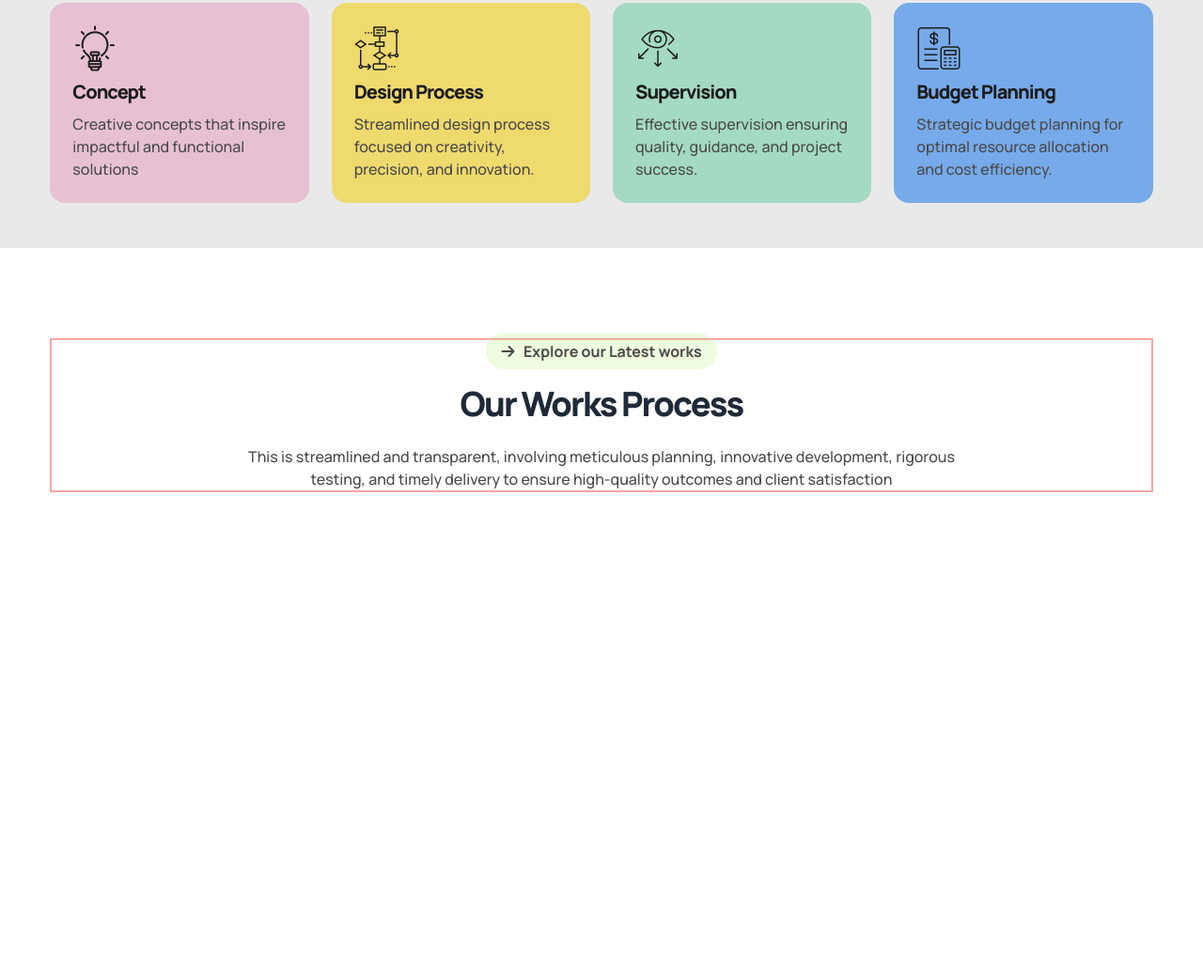
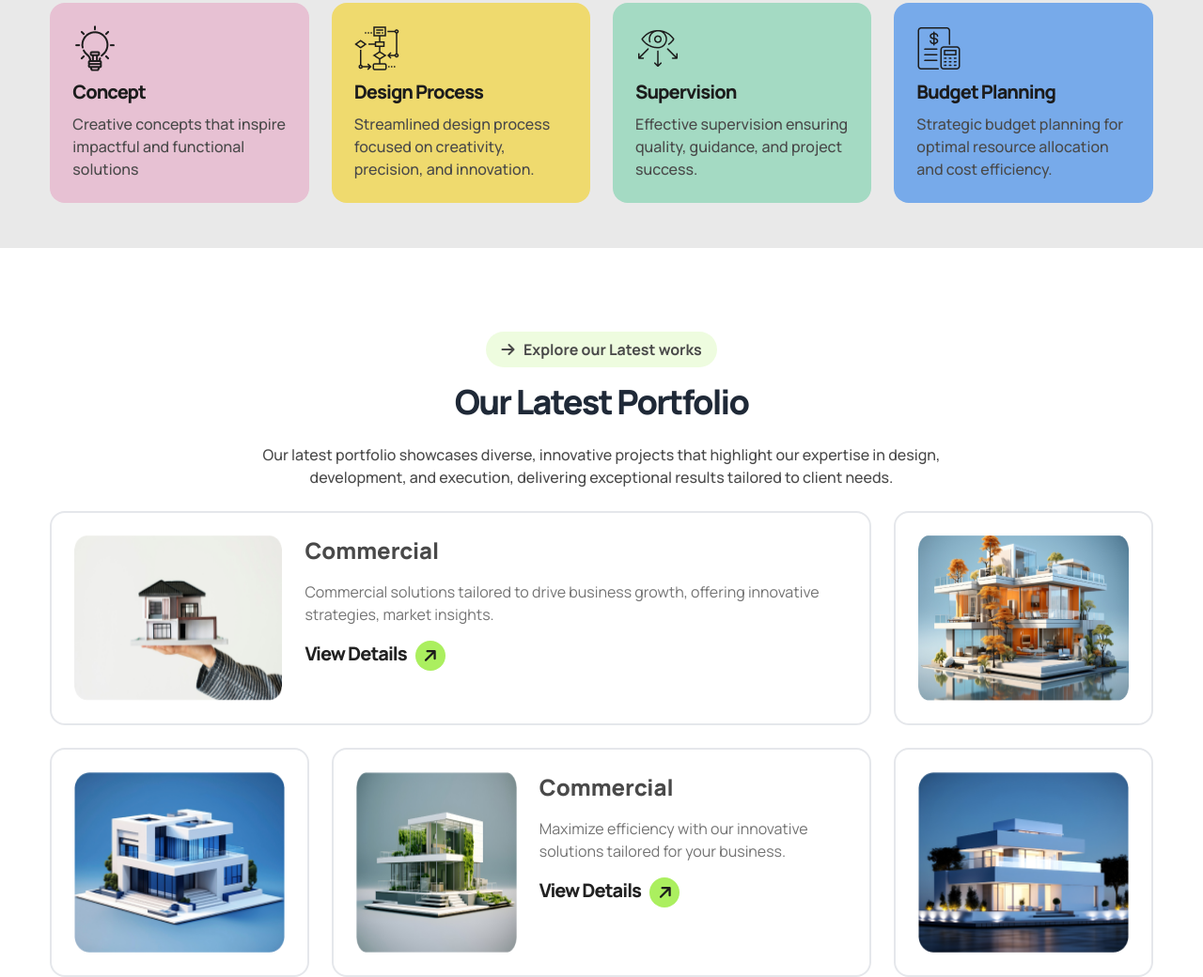
Before and after one commit to sumonDev9/batch-10-assignment3, a plain HTML site: page index.html in a window 1280 px wide. Shown: the part 2024-3064 px from the top of the page at 94% size. Before the commit the page ends 2548 px from the top, so only its background shows below. Drawn offline with nearby package versions, Linux system fonts and the light colour scheme.

Commit message:
added Our Latest Portfolio style section

```diff
--- a/index.html
+++ b/index.html
@@ -237,14 +237,65 @@
         <!-- Our Works Process end here -->
 
         <!-- Our Latest Portfolio start here -->
-         <section class="bg-[#E9E9E9]  lg:bg-[white] pt-8 md:pt-16 lg:pt-24">
-          <div class="w-11/12 mx-auto border-2 border-red-300">
+        <section class="bg-[#E9E9E9]  lg:bg-[white] pt-8 md:pt-16 lg:pt-24">
+          <div class="w-11/12 mx-auto ">
               <!-- heading -->
               <div class="text-center max-w-3xl mx-auto space-y-6">
                 <a href="#" class="px-4 py-2 bg-[#ABEF5F33] rounded-3xl text-secondary font-bold"><i class="fa-solid fa-arrow-right"></i>&nbsp;&nbsp; Explore our Latest works</a>
-                <h1 class="text-2xl md:text-3xl lg:text-4xl font-extrabold tracking-tighter">Our Works Process</h1>
-                <p class="font-medium text-secondary">This is streamlined and transparent, involving meticulous planning, innovative development, rigorous testing, and timely delivery to ensure high-quality outcomes and client satisfaction</p>
+                <h1 class="text-2xl md:text-3xl lg:text-4xl font-extrabold tracking-tighter">Our Latest Portfolio</h1>
+                <p class="font-medium text-secondary">Our latest portfolio showcases diverse, innovative projects that highlight our expertise in design, development, and execution, delivering exceptional results tailored to client needs.</p>
               </div>
+
+              <!-- Portfolio -->
+              <div class="grid gird-cols-1 lg:grid-cols-12  mt-6  gap-6">
+                <!-- div 1 -->
+
+                      <div class="flex  flex-col md:flex-row col-span-4 md:col-span-6 lg:col-span-9 gap-6 p-6 border-2  border-[rgb(233, 233, 233)] rounded-2xl bg-[white]">
+                          <!-- img -->
+                          <div>
+                            <img src="./assets/img1.png" class="w-full lg:w-72 bg-cover h-full" alt="">
+                          </div>
+                          <div class="space-y-4">
+                            <h2 class="text-2xl text-secondary font-extrabold">Commercial</h2>
+                            <p class="text-netural font-mediu">Commercial solutions tailored to drive business growth, offering innovative strategies, market insights.</p>
+                            <h2 class="flex text-primary text-xl font-extrabold tracking-tighter">View Details &nbsp;&nbsp; <div class="w-8 h-8 bg-button_color text-lg justify-center flex items-center rounded-full"><i class="fa-solid fa-arrow-right  text-[#1C1C1C]  -rotate-45"></i></div></h2>
+                          </div>
+                        </div>
+
+                  <!-- div 2 -->
+                  <div class="border-2  border-[rgb(233, 233, 233)] col-span-4 md:col-span-3 lg:col-span-3 rounded-2xl  bg-[white]  p-6">
+                      <img src="./assets/img2.png" class="mx-auto h-44 w-full" alt="">
+                     </div>
+                  <!-- div 3 -->
+                  <div class="border-2  border-[rgb(233, 233, 233)] rounded-2xl col-span-4 md:col-span-3 bg-[white] lg:hidden block p-6">
+                      <img src="./assets/img5.png" class="w-80 h-44" alt="">
+                     </div>
+                  <!-- div 4 -->
+                  <div class="border-2  border-[rgb(233, 233, 233)] rounded-2xl col-span-4 md:col-span-3 bg-[white] order-2 lg:order-1  p-6">
+                      <img src="./assets/img3.png" class="mx-auto h-48 w-full" alt="">
+                    </div>
+                  <!-- div 5 -->
+                  <div class="flex flex-col md:flex-row col-span-4 md:col-span-6 gap-6 p-6 border-2  border-[rgb(233, 233, 233)] rounded-2xl order-1 bg-[white] lg:order-2">
+                      <!-- img -->
+                      <div>
+                        <img src="./assets/img4.png" class="w-full lg:w-72 bg-cover h-full" alt="">
+                      </div>
+                      <div class="space-y-4">
+                        <h2 class="text-2xl text-secondary font-extrabold">Commercial</h2>
+                        <p class="text-netural font-mediu">Maximize efficiency with our innovative solutions tailored for your business.</p>
+                        <h2 class="flex text-primary text-xl font-extrabold tracking-tighter">View Details &nbsp;&nbsp; <div class="w-8 h-8 bg-button_color text-lg justify-center flex items-center rounded-full"><i class="fa-solid fa-arrow-right  text-[#1C1C1C]  -rotate-45"></i></div></h2>
+                      </div>
+                    </div>
+                  <!-- div 6 -->
+                  <div class="border-2  border-[rgb(233, 233, 233)] rounded-2xl col-span-4 md:col-span-3 bg-[white] order-3 p-6">
+                      <img src="./assets/img5.png" class="mx-auto w-full h-48" alt="">
+                     </div>
+            </div>
+
+
+
+
+
           </div>
 
          </section>
```
